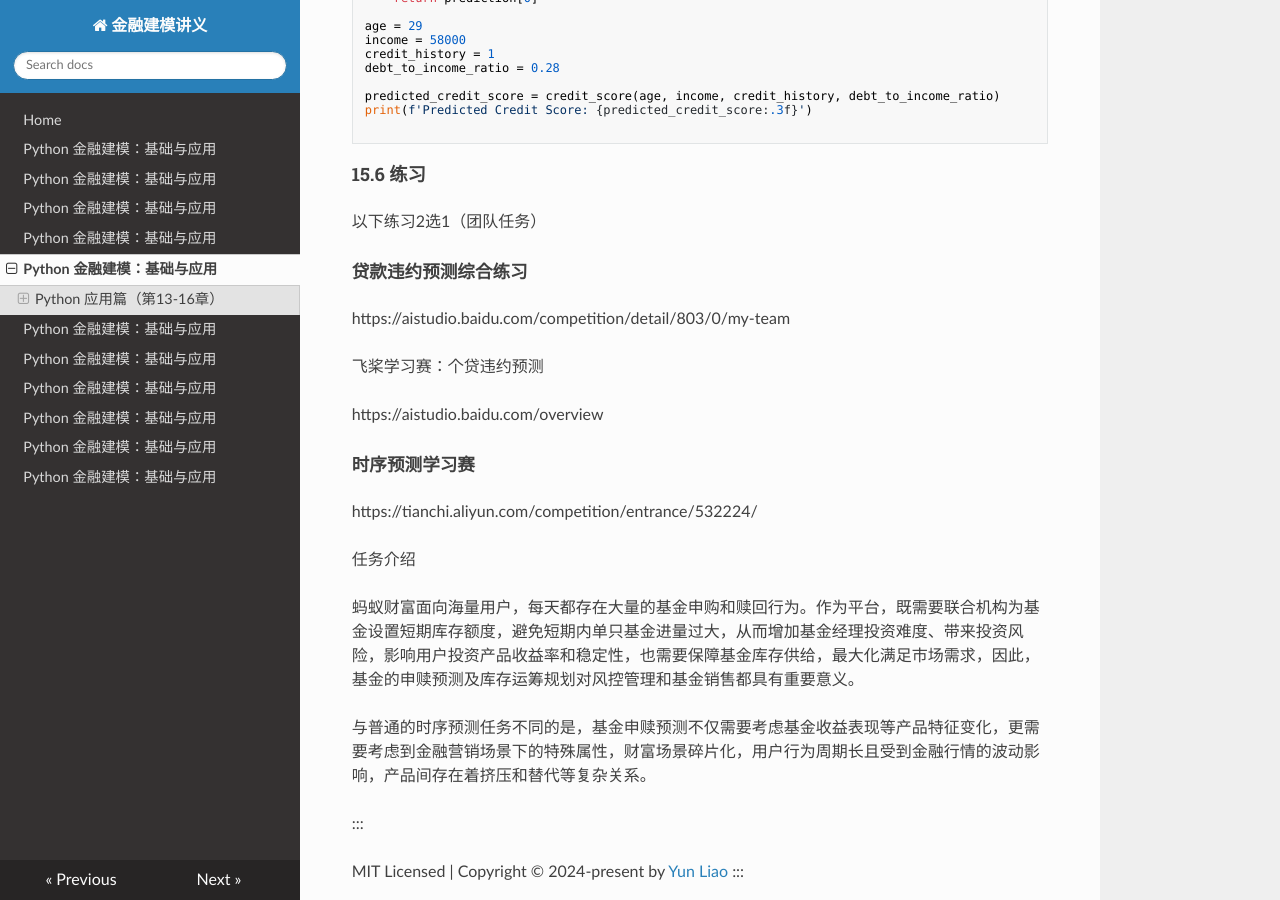
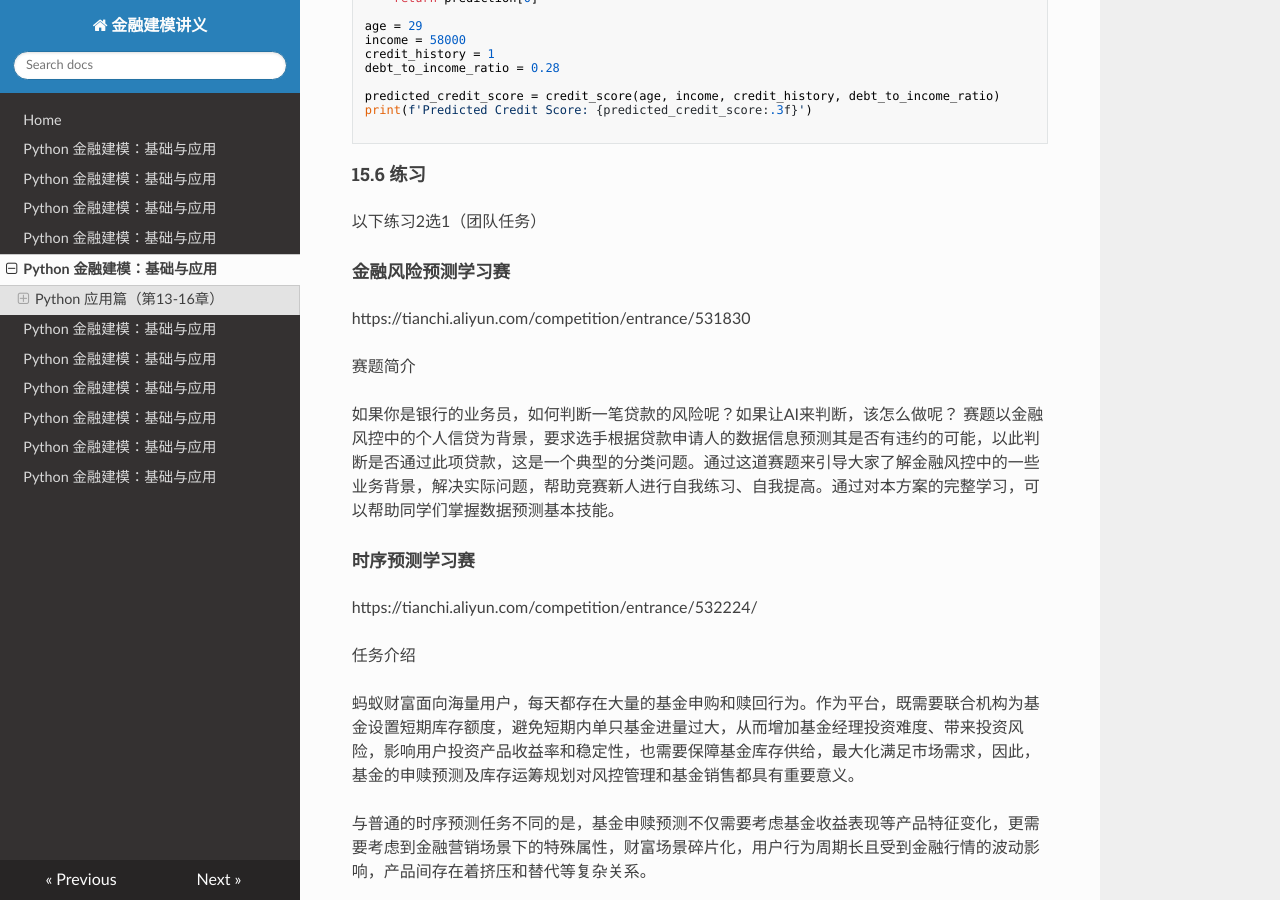
Before and after one commit to sihtyh/draft_textbook, an MkDocs documentation site: the page built from docs/draft_chapter15.md, in a window 1280 px wide and 900 px high, scrolled down 13726 px. Built offline with MkDocs 1.6.1, drawn with Linux system fonts in a browser that asks for light colours; nearby versions of some CDN libraries; some of the changed text lies outside the part shown.

Commit message:
Add files via upload

```diff
--- a/docs/draft_chapter15.md
+++ b/docs/draft_chapter15.md
@@ -689,13 +689,14 @@ print(f'Predicted Credit Score: {predicted_credit_score:.3f}')
 
 以下练习2选1（团队任务）
 
-##### 贷款违约预测综合练习
+##### 金融风险预测学习赛
 
-https://aistudio.baidu.com/competition/detail/803/0/my-team
+https://tianchi.aliyun.com/competition/entrance/531830
 
-飞桨学习赛：个贷违约预测
+赛题简介
 
-https://aistudio.baidu.com/overview
+如果你是银行的业务员，如何判断一笔贷款的风险呢？如果让AI来判断，该怎么做呢？
+赛题以金融风控中的个人信贷为背景，要求选手根据贷款申请人的数据信息预测其是否有违约的可能，以此判断是否通过此项贷款，这是一个典型的分类问题。通过这道赛题来引导大家了解金融风控中的一些业务背景，解决实际问题，帮助竞赛新人进行自我练习、自我提高。通过对本方案的完整学习，可以帮助同学们掌握数据预测基本技能。
 
 ##### 时序预测学习赛
 
```
Also changed, not shown: other parts of docs/draft_chapter15.md (+1 -1 lines).
